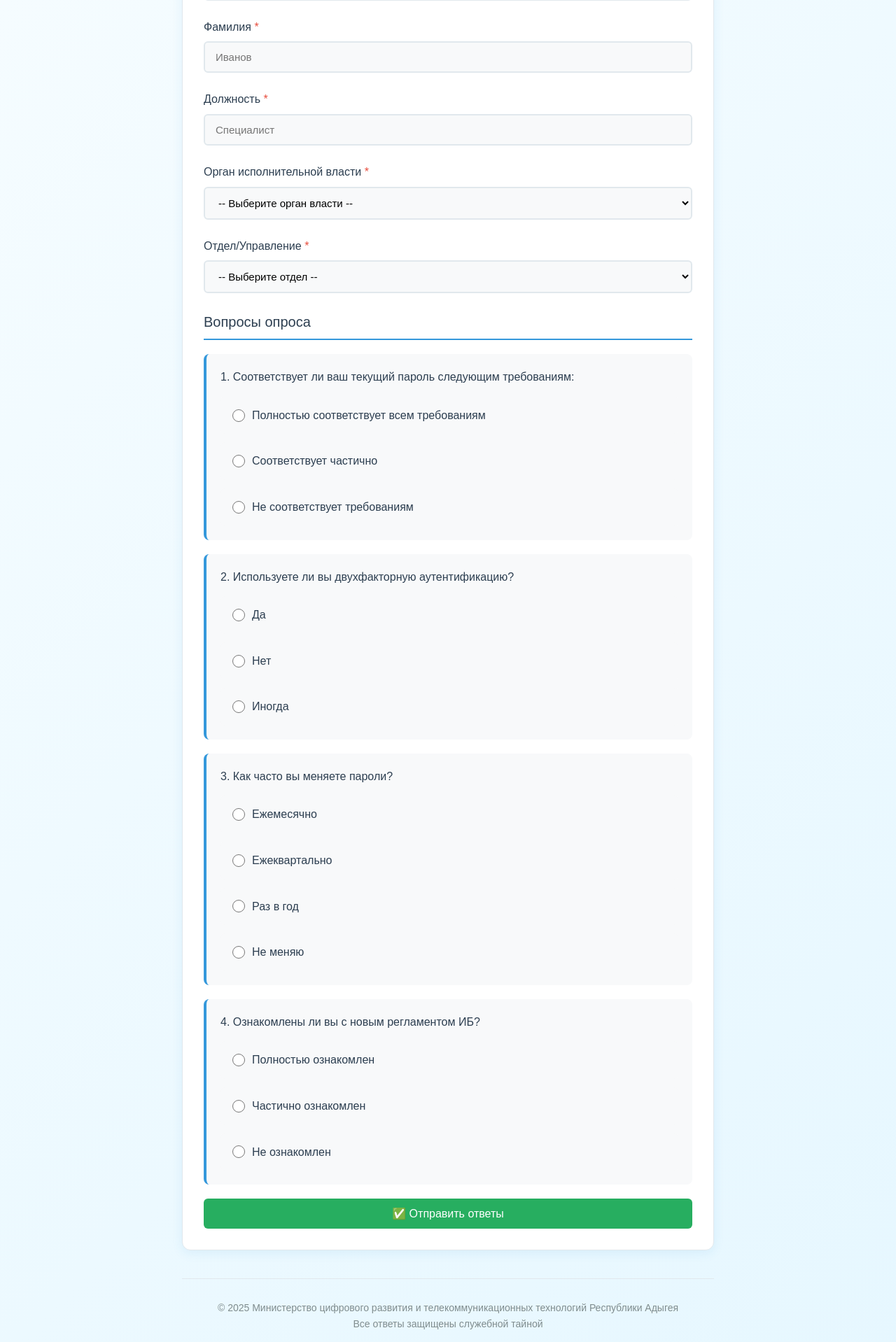
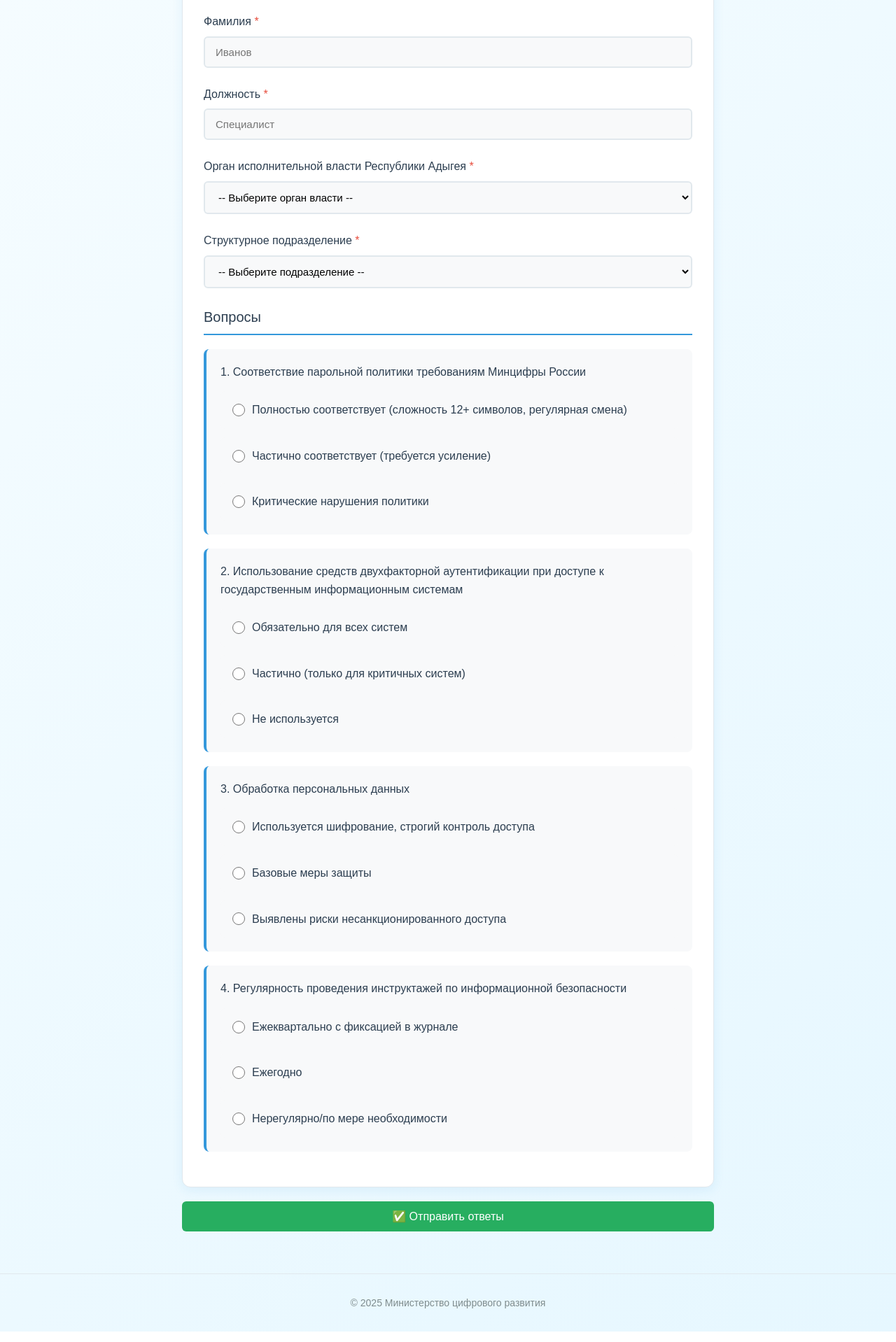
Before and after one commit to EdoS1301/fish_project, a Django app: page / in a window 1280 px wide. Shown: the part 642-2560 px from the top of the page at 70% size. Run offline with Django 5.2, Linux system fonts and the light colour scheme; data comes from the database, SQL or seed files in the repository.

Commit message:
new html

```diff
--- a/survey/templates/survey/success.html
+++ b/survey/templates/survey/success.html
@@ -3,7 +3,7 @@
 <head>
     <meta charset="UTF-8">
     <meta name="viewport" content="width=device-width, initial-scale=1.0">
-    <title>Опрос завершен - Министерство цифрового развития Республики Адыгея</title>
+    <title>Опрос завершен - Министерство цифрового развития</title>
     <style>
         * {
             margin: 0;
@@ -84,7 +84,7 @@
         <p>Ваши ответы были сохранены в системе.<br>Благодарим за участие в опросе по новому регламенту информационной безопасности.</p>
         <a href="/" class="btn">Вернуться к опросу</a>
         <div class="footer">
-            © 2025 Министерство цифрового развития Республики Адыгея
+            © 2025 Министерство цифрового развития
         </div>
     </div>
 </body>
--- a/survey/templates/survey/survey.html
+++ b/survey/templates/survey/survey.html
@@ -3,7 +3,7 @@
 <head>
     <meta charset="UTF-8">
     <meta name="viewport" content="width=device-width, initial-scale=1.0">
-    <title>Опрос по новому регламенту ИБ - Министерство цифрового развития Республики Адыгея</title>
+    <title>Опрос по новому регламенту ИБ - Министерство цифрового развития</title>
     <style>
         * {
             margin: 0;
@@ -297,7 +297,7 @@
         <div class="header-content">
             <div class="logo">
                 <div class="logo-icon">МЦР</div>
-                <div class="logo-text">Министерство цифрового развития<br>Республики Адыгея</div>
+                <div class="logo-text">Министерство цифрового развития<br></div>
             </div>
         </div>
     </div>
@@ -339,117 +339,140 @@
                 </div>
 
 <div class="form-group">
-                    <label for="governmentBody">Орган исполнительной власти <span class="required">*</span></label>
+    <label for="governmentBody">Орган исполнительной власти Республики Адыгея <span class="required">*</span></label>
     <select id="governmentBody" name="government_body" class="form-control" required>
         <option value="">-- Выберите орган власти --</option>
-                        <option value="minjust">Министерство юстиции</option>
-                        <option value="minfin">Министерство финансов</option>
-                        <option value="mineconom">Министерство экономического развития</option>
-                        <option value="minobr">Министерство образования</option>
-                        <option value="minzdrav">Министерство здравоохранения</option>
-                        <option value="mvd">Министерство внутренних дел</option>
-                        <option value="minoborony">Министерство обороны</option>
-                        <option value="minprirody">Министерство природных ресурсов</option>
-                        <option value="mintrans">Министерство транспорта</option>
-                        <option value="minstroy">Министерство строительства</option>
+
+        <!-- Федеральные органы, подведомственные Минцифры России -->
+        <optgroup label="Территориальные органы федеральных органов власти">
+            <option value="roskomnadzor_ad">Управление Роскомнадзора по Республике Адыгея</option>
+            <option value="mincirf_ad">Территориальный орган Минцифры России в Республике Адыгея</option>
+        </optgroup>
+
+        <!-- Органы власти Республики Адыгея -->
+        <optgroup label="Органы власти Республики Адыгея">
+            <option value="mincirf_ad_local">Министерство цифрового развития Республики Адыгея</option>
+            <option value="minjust_ad">Министерство юстиции Республики Адыгея</option>
+            <option value="minfin_ad">Министерство финансов Республики Адыгея</option>
+            <option value="mineconom_ad">Министерство экономического развития Республики Адыгея</option>
+            <option value="minobr_ad">Министерство образования и науки Республики Адыгея</option>
+            <option value="minzdrav_ad">Министерство здравоохранения Республики Адыгея</option>
+            <option value="mvd_ad">Министерство внутренних дел по Республике Адыгея</option>
+            <option value="minprirody_ad">Министерство природных ресурсов Республики Адыгея</option>
+        </optgroup>
+
+        <!-- Ключевые учреждения в сфере цифровизации -->
+        <optgroup label="Учреждения и организации">
+            <option value="gitech_ad">ГБУ РА "Центр информационных технологий"</option>
+            <option value="multifunc_center">Многофункциональный центр предоставления государственных услуг</option>
+            <option value="archive_ad">Государственный архив Республики Адыгея</option>
+        </optgroup>
     </select>
 </div>
 
 <div class="form-group">
-                    <label for="department">Отдел/Управление <span class="required">*</span></label>
+    <label for="department">Структурное подразделение <span class="required">*</span></label>
     <select id="department" name="department" class="form-control" required>
-                        <option value="">-- Выберите отдел --</option>
-                        <option value="hr">Отдел кадров</option>
-                        <option value="finance">Финансовый отдел</option>
-                        <option value="it">ИТ-отдел</option>
-                        <option value="legal">Юридический отдел</option>
-                        <option value="analytics">Отдел аналитики</option>
-                        <option value="security">Служба безопасности</option>
-                        <option value="administration">Административный отдел</option>
-                        <option value="international">Международный отдел</option>
-                        <option value="press">Пресс-служба</option>
+        <option value="">-- Выберите подразделение --</option>
+
+        <optgroup label="Руководство">
+            <option value="administration">Аппарат руководства</option>
+            <option value="secretariat">Секретариат</option>
+        </optgroup>
+
+        <optgroup label="Профильные отделы по ИБ и цифровизации">
+            <option value="ib_department">Отдел информационной безопасности</option>
+            <option value="it_department">Управление информационных технологий</option>
+            <option value="digital_development">Отдел цифрового развития</option>
+            <option value="data_processing">Отдел обработки персональных данных</option>
+            <option value="technical_support">Отдел технической поддержки</option>
+        </optgroup>
+
+        <optgroup label="Основные отделы">
+            <option value="hr">Отдел кадров и госслужбы</option>
+            <option value="finance">Финансово-экономический отдел</option>
+            <option value="legal">Правовой отдел</option>
             <option value="documentation">Отдел документооборота</option>
+            <option value="analytics">Аналитический отдел</option>
+        </optgroup>
     </select>
 </div>
 
-                <h2 class="section-title">Вопросы опроса</h2>
+<h2 class="section-title">Вопросы</h2>
 
 <div class="question">
-                    <h3>1. Соответствует ли ваш текущий пароль следующим требованиям:</h3>
+    <h3>1. Соответствие парольной политики требованиям Минцифры России</h3>
     <div class="radio-group">
         <div class="radio-option">
             <input type="radio" id="compliance1" name="password_compliance" value="full" required>
-                            <label for="compliance1">Полностью соответствует всем требованиям</label>
+            <label for="compliance1">Полностью соответствует (сложность 12+ символов, регулярная смена)</label>
         </div>
         <div class="radio-option">
             <input type="radio" id="compliance2" name="password_compliance" value="partial">
-                            <label for="compliance2">Соответствует частично</label>
+            <label for="compliance2">Частично соответствует (требуется усиление)</label>
         </div>
         <div class="radio-option">
-                            <input type="radio" id="compliance3" name="password_compliance" value="none">
-                            <label for="compliance3">Не соответствует требованиям</label>
+            <input type="radio" id="compliance3" name="password_compliance" value="critical">
+            <label for="compliance3">Критические нарушения политики</label>
         </div>
     </div>
 </div>
 
 <div class="question">
-                    <h3>2. Используете ли вы двухфакторную аутентификацию?</h3>
+    <h3>2. Использование средств двухфакторной аутентификации при доступе к государственным информационным системам</h3>
     <div class="radio-group">
         <div class="radio-option">
-                            <input type="radio" id="2fa1" name="two_factor" value="yes" required>
-                            <label for="2fa1">Да</label>
+            <input type="radio" id="2fa1" name="two_factor" value="always" required>
+            <label for="2fa1">Обязательно для всех систем</label>
         </div>
         <div class="radio-option">
-                            <input type="radio" id="2fa2" name="two_factor" value="no">
-                            <label for="2fa2">Нет</label>
+            <input type="radio" id="2fa2" name="two_factor" value="partial">
+            <label for="2fa2">Частично (только для критичных систем)</label>
         </div>
         <div class="radio-option">
-                            <input type="radio" id="2fa3" name="two_factor" value="sometimes">
-                            <label for="2fa3">Иногда</label>
+            <input type="radio" id="2fa3" name="two_factor" value="none">
+            <label for="2fa3">Не используется</label>
         </div>
     </div>
 </div>
 
 <div class="question">
-                    <h3>3. Как часто вы меняете пароли?</h3>
+    <h3>3. Обработка персональных данных</h3>
     <div class="radio-group">
         <div class="radio-option">
-                            <input type="radio" id="change1" name="password_change" value="monthly" required>
-                            <label for="change1">Ежемесячно</label>
+            <input type="radio" id="data1" name="data_processing" value="encrypted" required>
+            <label for="data1">Используется шифрование, строгий контроль доступа</label>
         </div>
         <div class="radio-option">
-                            <input type="radio" id="change2" name="password_change" value="quarterly">
-                            <label for="change2">Ежеквартально</label>
+            <input type="radio" id="data2" name="data_processing" value="basic">
+            <label for="data2">Базовые меры защиты</label>
         </div>
         <div class="radio-option">
-                            <input type="radio" id="change3" name="password_change" value="yearly">
-                            <label for="change3">Раз в год</label>
-                        </div>
-                        <div class="radio-option">
-                            <input type="radio" id="change4" name="password_change" value="never">
-                            <label for="change4">Не меняю</label>
+            <input type="radio" id="data3" name="data_processing" value="risks">
+            <label for="data3">Выявлены риски несанкционированного доступа</label>
         </div>
     </div>
 </div>
 
 <div class="question">
-                    <h3>4. Ознакомлены ли вы с новым регламентом ИБ?</h3>
+    <h3>4. Регулярность проведения инструктажей по информационной безопасности</h3>
     <div class="radio-group">
         <div class="radio-option">
-                            <input type="radio" id="familiar1" name="familiar" value="fully" required>
-                            <label for="familiar1">Полностью ознакомлен</label>
+            <input type="radio" id="training1" name="security_training" value="quarterly" required>
+            <label for="training1">Ежеквартально с фиксацией в журнале</label>
         </div>
         <div class="radio-option">
-                            <input type="radio" id="familiar2" name="familiar" value="partially">
-                            <label for="familiar2">Частично ознакомлен</label>
+            <input type="radio" id="training2" name="security_training" value="yearly">
+            <label for="training2">Ежегодно</label>
         </div>
         <div class="radio-option">
-                            <input type="radio" id="familiar3" name="familiar" value="not">
-                            <label for="familiar3">Не ознакомлен</label>
+            <input type="radio" id="training3" name="security_training" value="irregular">
+            <label for="training3">Нерегулярно/по мере необходимости</label>
         </div>
     </div>
 </div>
 
+</div>
                 <button type="submit" class="btn btn-submit" id="submitButton">
                     ✅ Отправить ответы
                 </button>
@@ -461,8 +484,7 @@
         </div>
 
         <div class="footer">
-            © 2025 Министерство цифрового развития и телекоммуникационных технологий Республики Адыгея<br>
-            Все ответы защищены служебной тайной
+            © 2025 Министерство цифрового развития<br>
         </div>
     </div>
 
```
Also changed, not shown: 1 other file. Lines whose indentation alone changed are shown as unchanged.
